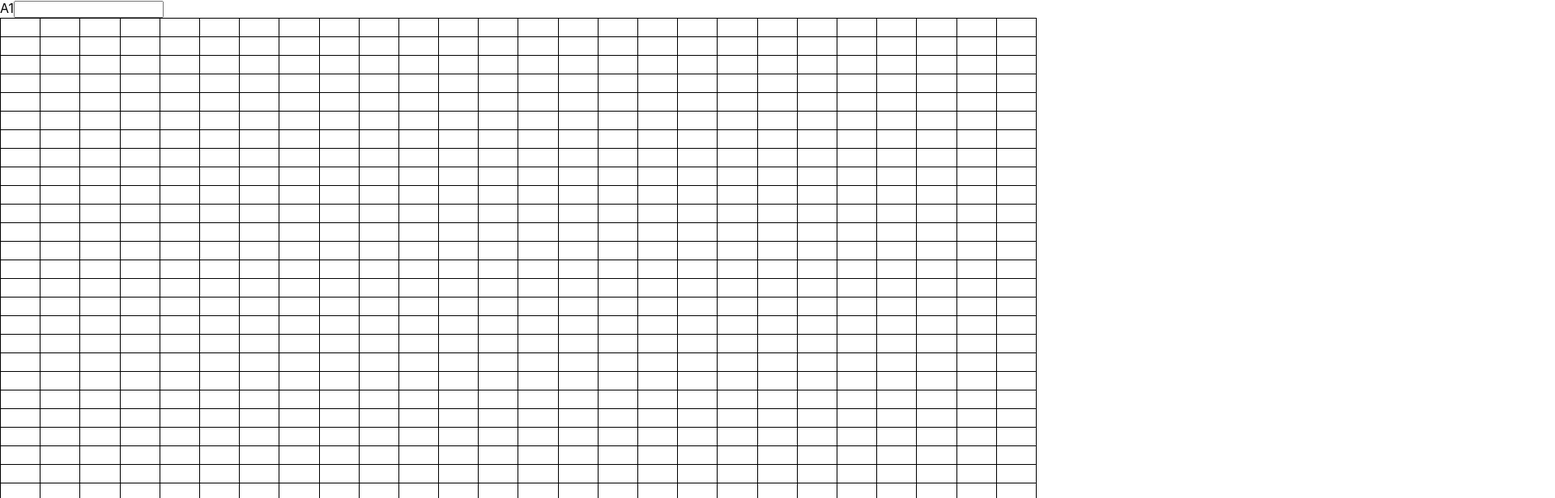
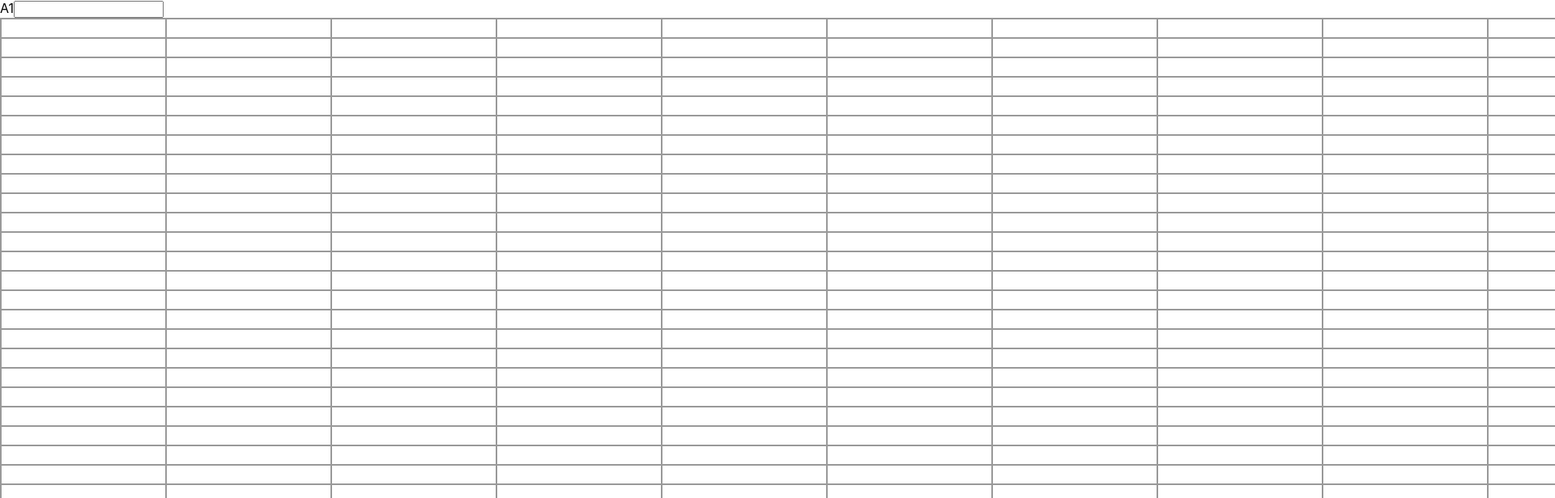
Before and after one commit to gabriel-piles/lean-excel, a React (Create React App) app: page / in a window 1280 px wide. Shown: the top 616 px of the page at 81% size, 1920 px wide, since content can reach past the window. Built offline with nearby package versions, Linux system fonts and the light colour scheme.

Commit message:
Style grid cell borders

```diff
--- a/src/components/grid/Grid.css
+++ b/src/components/grid/Grid.css
@@ -1,10 +1,13 @@
 .column{
-    width: 250px;
+    min-width: 200px;
     height: 20px;
-    border: 1px solid black;
+    border: 2px solid #999;
 }
 
 table {
     border-collapse: collapse;
     border-spacing: 0;
+    table-layout: fixed;
+    overflow:auto;
+    cursor: pointer;
 }
```
Also changed, not shown: 1 other file (tests, documents, lock files or other folders).
